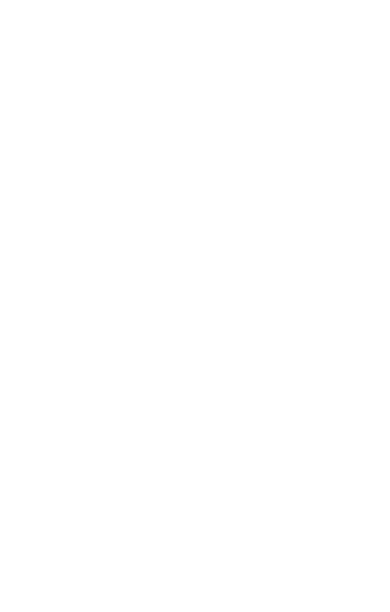
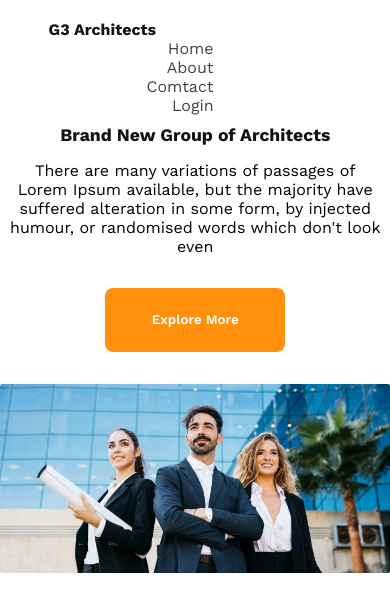
Before and after one commit to priom125/Responsive-try, a plain HTML site: page index.html in a window 390 px wide. Drawn offline with nearby package versions, Linux system fonts and the light colour scheme.

Commit message:
banner responsive done

```diff
--- a/index.html
+++ b/index.html
@@ -1,12 +1,39 @@
 <!DOCTYPE html>
 <html lang="en">
-<head>
-    <meta charset="UTF-8">
-    <meta name="viewport" content="width=device-width, initial-scale=1.0">
-    <link rel="stylesheet" href="style.css">
+  <head>
+    <meta charset="UTF-8" />
+    <meta name="viewport" content="width=device-width, initial-scale=1.0" />
+    <link rel="stylesheet" href="style.css" />
     <title>Responsive</title>
-</head>
-<body>
+  </head>
+  <body>
+    <header class="bg-light">
+      <nav class="navbar display-flex">
+        <h3>G3 Architects</h3>
+        <ul class="nav-links display-flex">
+          <li><a href="">Home</a></li>
+          <li><a href="">About</a></li>
+          <li><a href="">Comtact</a></li>
+          <li><a href="">Login</a></li>
+        </ul>
+      </nav>
+      <div class="banner">
+        <div class="content">
+          <h2>Brand New Group of Architects</h2>
+          <p>
+            There are many variations of passages of Lorem Ipsum available, but
+            the majority have suffered alteration in some form, by injected
+            humour, or randomised words which don't look even
+          </p>
+          <button class="btn">Explore More</button>
+        </div>
+        <img src="images/banner.png" class="img" />
+      </div>
 
-</body>
+    <!-- ----------------feature section----------- -->
+
+    </header>
+    <main></main>
+    <footer></footer>
+  </body>
 </html>
--- a/style.css
+++ b/style.css
@@ -1,5 +1,99 @@
+@import url('https://fonts.googleapis.com/css2?family=Work+Sans:ital,wght@0,100..900;1,100..900&display=swap');
+
 *{
     margin: 0;
     padding: 0;
     box-sizing: border-box;
+    font-family:"Work Sans", sans-serif;
+    margin: 0 auto;
 }
+
+.light-gray{
+    color: #424242;
+}
+.bg-light{
+    background-color: rgba(255, 144, 14,);
+}
+.navbar{
+    justify-content: space-between;
+    margin: 0 auto;
+    max-width: 1440px;
+    align-items: center;
+
+}
+.navbar h3{
+    font-size: 3rem;
+    color: #131313;
+}
+.display-flex{
+    display: flex;
+}
+
+.nav-links li{
+    list-style: none;
+    margin-right: 30px;
+}
+
+.nav-links li a{
+    text-decoration: none;
+    font-weight: 5000;
+    color: #424242;
+
+}
+
+/* ----------------banner-------------- */
+.banner{
+    max-width: 1440px;
+    margin: 0 auto;
+}
+.content{
+    max-width: 850px;
+    text-align: center;
+}
+.content h2{
+    font-size: 4rem;
+    color: #131313;
+    margin-bottom: 1rem;
+}
+
+.img{
+  width: 100%;
+margin: 0 auto;
+
+}
+
+.btn{
+    width: 180px;
+    height: 64px;
+    border: none;
+    outline: none;
+    cursor: pointer;
+    border-radius: 8px;
+    color: #fff;
+    background-color: #FF900E;
+    font-weight: 600;
+    margin: 2rem 0;
+}
+
+@media screen and (max-width:576px) {
+    .nav-links, .navbar{
+        flex-direction: column;
+    }
+    .navbar h3{
+    font-size: 1rem;
+    color: #131313;
+    margin-right: 60%;
+    margin-top: 5%;
+}
+.content{
+    align-items: center;
+    text-align: center;
+    margin-left: 10px;
+    margin-top: 10px;
+    width: 95%;
+}
+.content h2{
+    font-size: 1.1rem;
+}
+
+}
```
